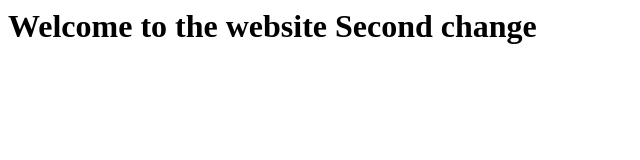
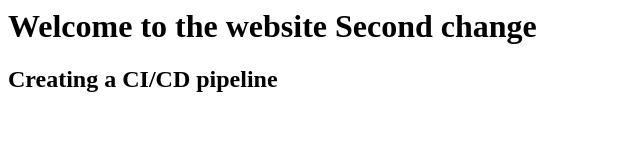
Before and after one commit to sahayadigo/demowebsite, a plain HTML site: page index.html in a window 1280 px wide. Shown: the whole page, without its empty margins (0-640 px from the left). Drawn offline with Linux system fonts and the light colour scheme.

Commit message:
Added extra line

```diff
--- a/index.html
+++ b/index.html
@@ -2,5 +2,6 @@
 <title>Jenkins CI/CD Pipeline</title>
 <body>
 <h1>Welcome to the website Second change</h1>
+<h2>Creating a CI/CD pipeline</h2>
 </body>
 </html>
```
